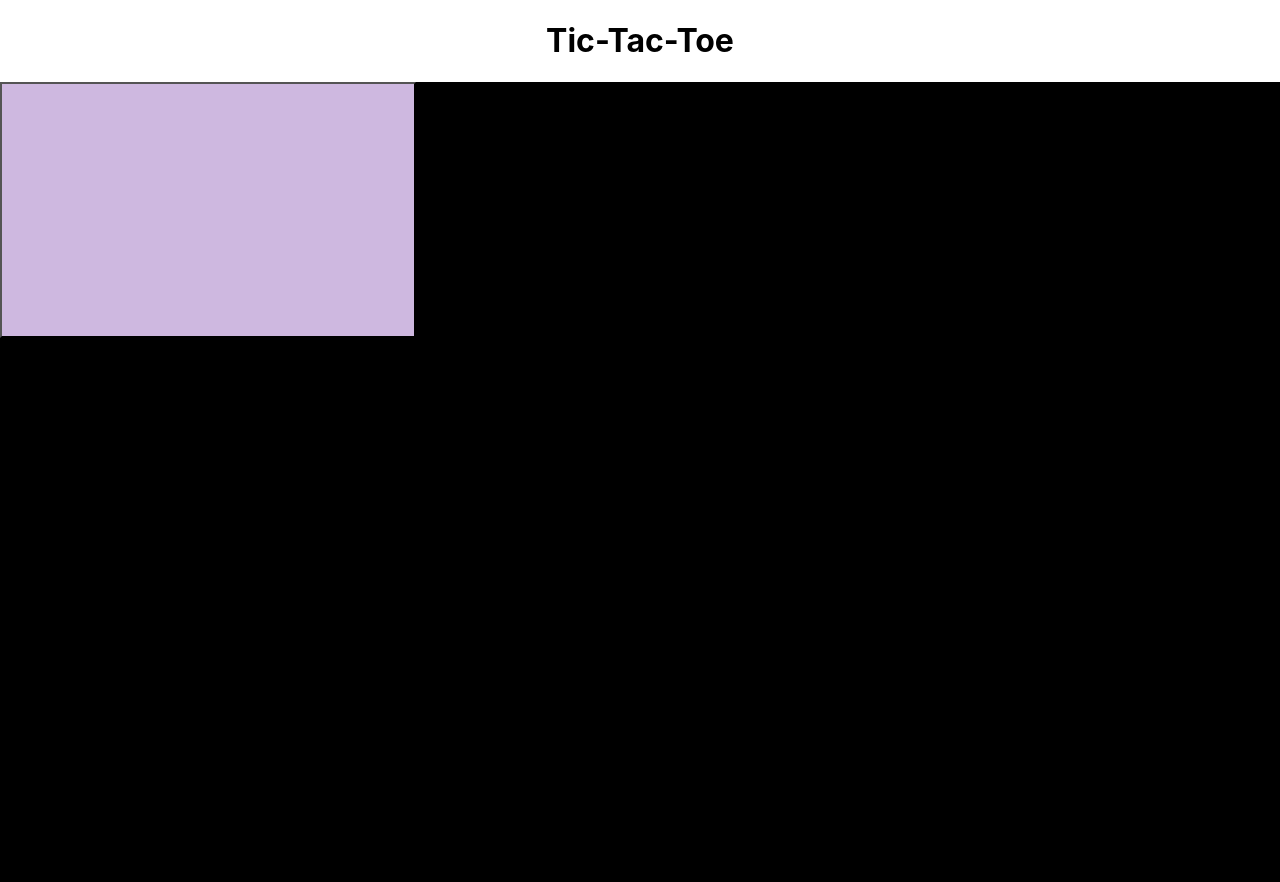
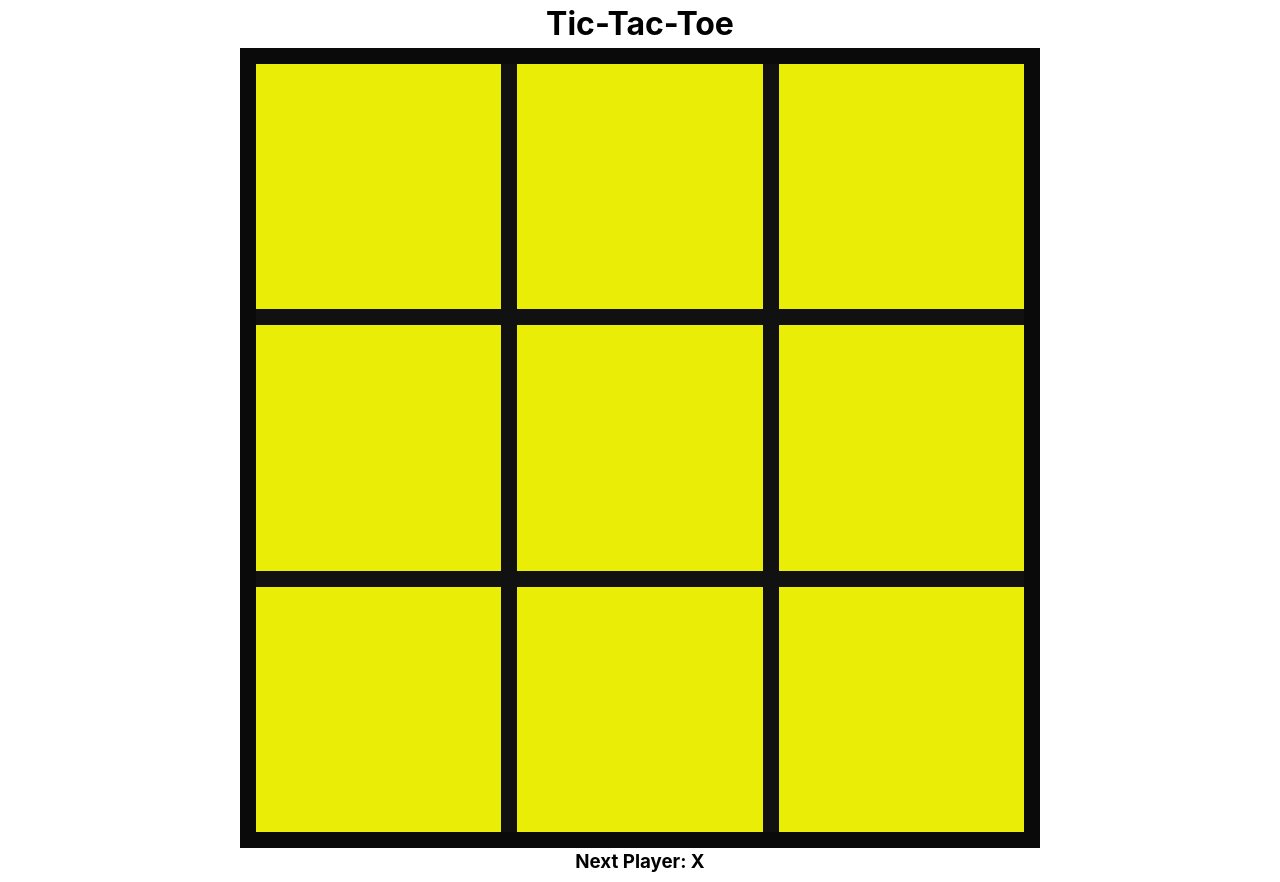
Before and after one commit to SchoolOfCode/noughts-and-crosses-plan-room22-chirag-austyn-nada, a React (Create React App) app in the folder tic-tac-toe/: page / in a window 1280 px wide. Built offline with nearby package versions, Linux system fonts and the light colour scheme.

Commit message:
completed

```diff
--- a/tic-tac-toe/src/components/App/App.js
+++ b/tic-tac-toe/src/components/App/App.js
@@ -4,7 +4,7 @@ import { calculateWinner } from "../../helper";
 import Board from "../Board";
 
 function App() {
-  const [board, setBoard] = useState([Array(9).fill(null)]);
+  const [board, setBoard] = useState(Array(9).fill(null));
   const [isPlayerX, setIsPlayerX] = useState(true);
   const winner = calculateWinner(board);
   const currentPlayer = isPlayerX ? "X" : "O";
@@ -19,12 +19,16 @@ function App() {
       ...board.slice(index + 1),
     ]);
     setIsPlayerX(!isPlayerX)
+    console.log(isPlayerX)
+     console.log(currentPlayer)
+     console.log(index);
   }
 
   return (
     <div className={styles.App}>
       <h1>Tic-Tac-Toe</h1>
       <Board squares = {board} onSelectSquare={handleSquareClick} />
+      <h3> {winner ? `Winner: ${winner}` : `Next Player: ${currentPlayer}`} </h3>
     </div>
   );
 }
--- a/tic-tac-toe/src/components/App/App.module.css
+++ b/tic-tac-toe/src/components/App/App.module.css
@@ -1,5 +1,9 @@
 .App {
   text-align: center;
+  padding: 0;
+  margin: 0;
+  box-sizing: border-box;
+
 }
 
 .App-logo {
--- a/tic-tac-toe/src/components/Board/Board.module.css
+++ b/tic-tac-toe/src/components/Board/Board.module.css
@@ -1,10 +1,10 @@
 .board {
-  background-color: black;
-  /* max-width: 700px; */
-  min-height: 100vh;
+  margin: auto;
+  border: 1rem solid #0a0a0a;
+  background: #111111;
+  width: 100vh;
+  height: 100vh;
   display: grid;
-  grid-template-columns: repeat(3, 1fr);
-  grid-template-rows: repeat(3, 1fr);
-  gap: 1em 1em;
-  grid-auto-flow: row;
+  grid-template: repeat(3, 1fr) / repeat(3, 1fr);
+  gap: 1rem;
 }
--- a/tic-tac-toe/src/components/Board/index.js
+++ b/tic-tac-toe/src/components/Board/index.js
@@ -2,15 +2,22 @@ import React from "react";
 import styles from "./Board.module.css";
 import Square from "../Square";
 
-const Board = ({ squares, onSelectSquare }) => (
+
+function Board  ({ squares,  onSelectSquare }) {
+  console.log(squares)
+   return (
   <div className={styles.board}>
-    {squares.map((square, index) => (
-      <Square
+
+    {squares.map(function map(square, index)  {
+      console.log(index)
+      console.log(square)
+      return (<Square
         key={index}
         value={square}
         onClick={() => onSelectSquare(index)}
       />
-    ))}
+    )})}
+
   </div>
-);
+   )};
 export default Board;
--- a/tic-tac-toe/src/components/Square/Square.css
+++ /dev/null
@@ -1,17 +0,0 @@
-.squares {
-  /* width: 100px;
-  height: 100px; */
-  background-color: rgb(206, 184, 224);
-  font-family: "Franklin Gothic Medium", "Arial Narrow", Arial, sans-serif;
-  font-size: large;
-}
-
-.X {
-  color: blue;
-  font-size: larger;
-}
-
-.O {
-  color: red;
-  font-size: larger;
-}
--- /dev/null
+++ b/tic-tac-toe/src/components/Square/Square.module.css
@@ -0,0 +1,24 @@
+.squares {
+  background: #eaee06;
+  border: none;
+  font-size: 5rem;
+  /* font-weight: 800; */
+  cursor: pointer;
+  outline: none;
+}
+
+.X {
+  color: red;
+}
+.O {
+  color: green;
+}
+/* .infoWrapper  {
+  background: #272727;
+  color: white;
+  border: none;
+  outline: none;
+  cursor: pointer;
+  padding: 0.5rem;
+  margin: 0.5rem 1rem;
+} */
--- a/tic-tac-toe/src/components/Square/index.js
+++ b/tic-tac-toe/src/components/Square/index.js
@@ -1,14 +1,14 @@
-import React, { useState } from "react";
-import "./Square.css";
+import css from  "../Square/Square.module.css"
 
 function Square({ onClick, value }) {
-  const styles = value ? `squares ${value}` : `squares`;
+  // const styles = value ? `squares ${value}` : `squares`;
+console.log(value)
+  return (
+    <div className={css.squares} onClick={onClick}>
 
-  return (
-    <button className={styles} onClick={onClick}>
-      {value}
-    </button>
-  );
+     <p > {value}</p>
+
+  </div>);
 }
 
 export default Square;
--- a/tic-tac-toe/src/index.css
+++ b/tic-tac-toe/src/index.css
@@ -1,13 +1,90 @@
 body {
-  margin: 0;
+
+  margin: center;
   font-family: -apple-system, BlinkMacSystemFont, 'Segoe UI', 'Roboto', 'Oxygen',
     'Ubuntu', 'Cantarell', 'Fira Sans', 'Droid Sans', 'Helvetica Neue',
     sans-serif;
   -webkit-font-smoothing: antialiased;
   -moz-osx-font-smoothing: grayscale;
+  height: 100vh;
 }
 
 code {
   font-family: source-code-pro, Menlo, Monaco, Consolas, 'Courier New',
     monospace;
 }
+
+/* Box sizing rules */
+*,
+*::before,
+*::after {
+  box-sizing: border-box;
+}
+
+/* Remove default margin */
+body,
+h1,
+h2,
+h3,
+h4,
+p,
+figure,
+blockquote,
+dl,
+dd {
+  margin: 0;
+}
+
+/* Remove list styles on ul, ol elements with a list role, which suggests default styling will be removed */
+ul[role='list'],
+ol[role='list'] {
+  list-style: none;
+}
+
+/* Set core root defaults */
+html:focus-within {
+  scroll-behavior: smooth;
+}
+
+/* Set core body defaults */
+body {
+  min-height: 100vh;
+  text-rendering: optimizeSpeed;
+  line-height: 1.5;
+}
+
+/* A elements that don't have a class get default styles */
+a:not([class]) {
+  text-decoration-skip-ink: auto;
+}
+
+/* Make images easier to work with */
+img,
+picture {
+  max-width: 100%;
+  display: block;
+}
+
+/* Inherit fonts for inputs and buttons */
+input,
+button,
+textarea,
+select {
+  font: inherit;
+}
+
+/* Remove all animations, transitions and smooth scroll for people that prefer not to see them */
+@media (prefers-reduced-motion: reduce) {
+  html:focus-within {
+   scroll-behavior: auto;
+  }
+
+  *,
+  *::before,
+  *::after {
+    animation-duration: 0.01ms !important;
+    animation-iteration-count: 1 !important;
+    transition-duration: 0.01ms !important;
+    scroll-behavior: auto !important;
+  }
+}
```
